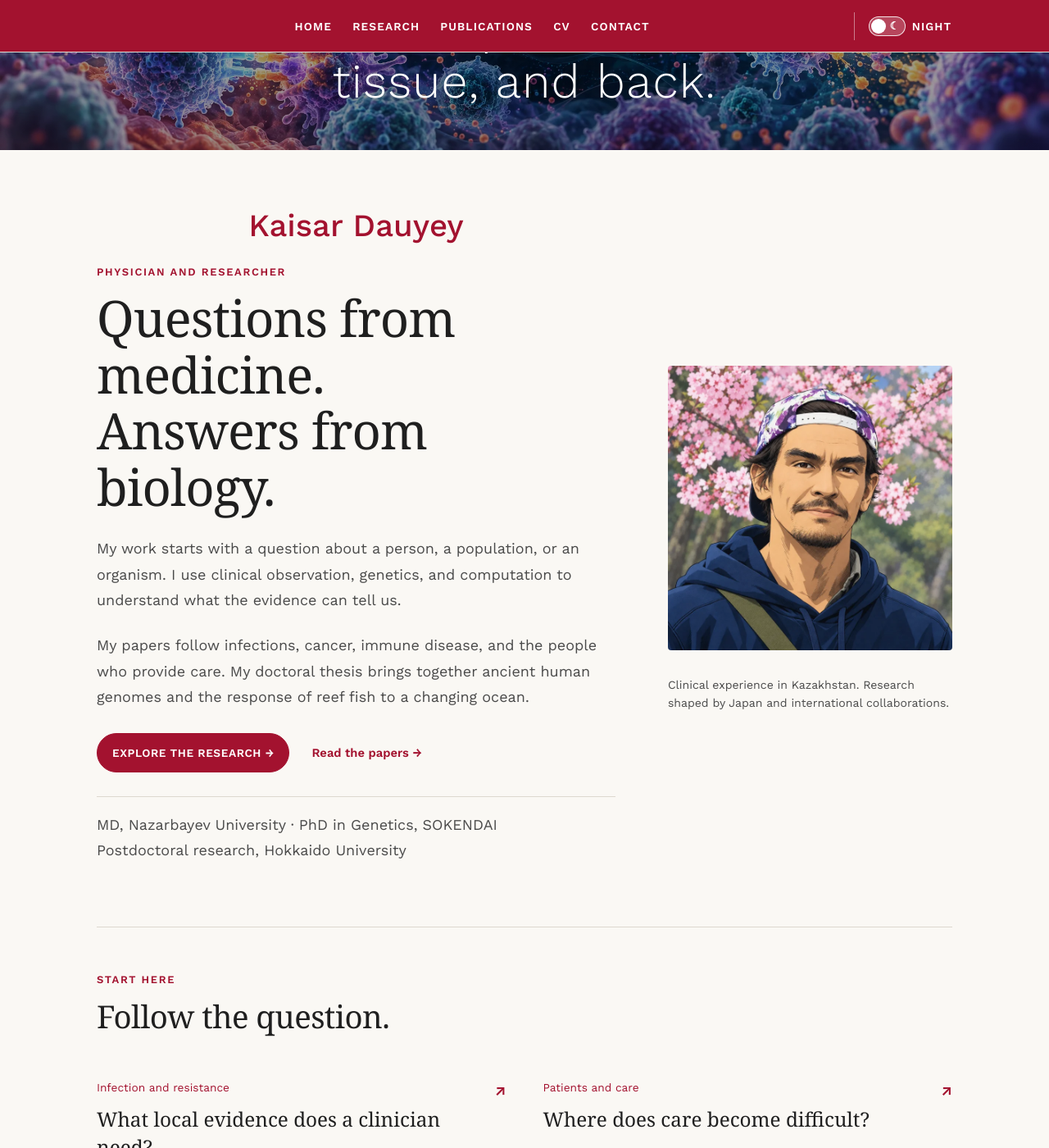
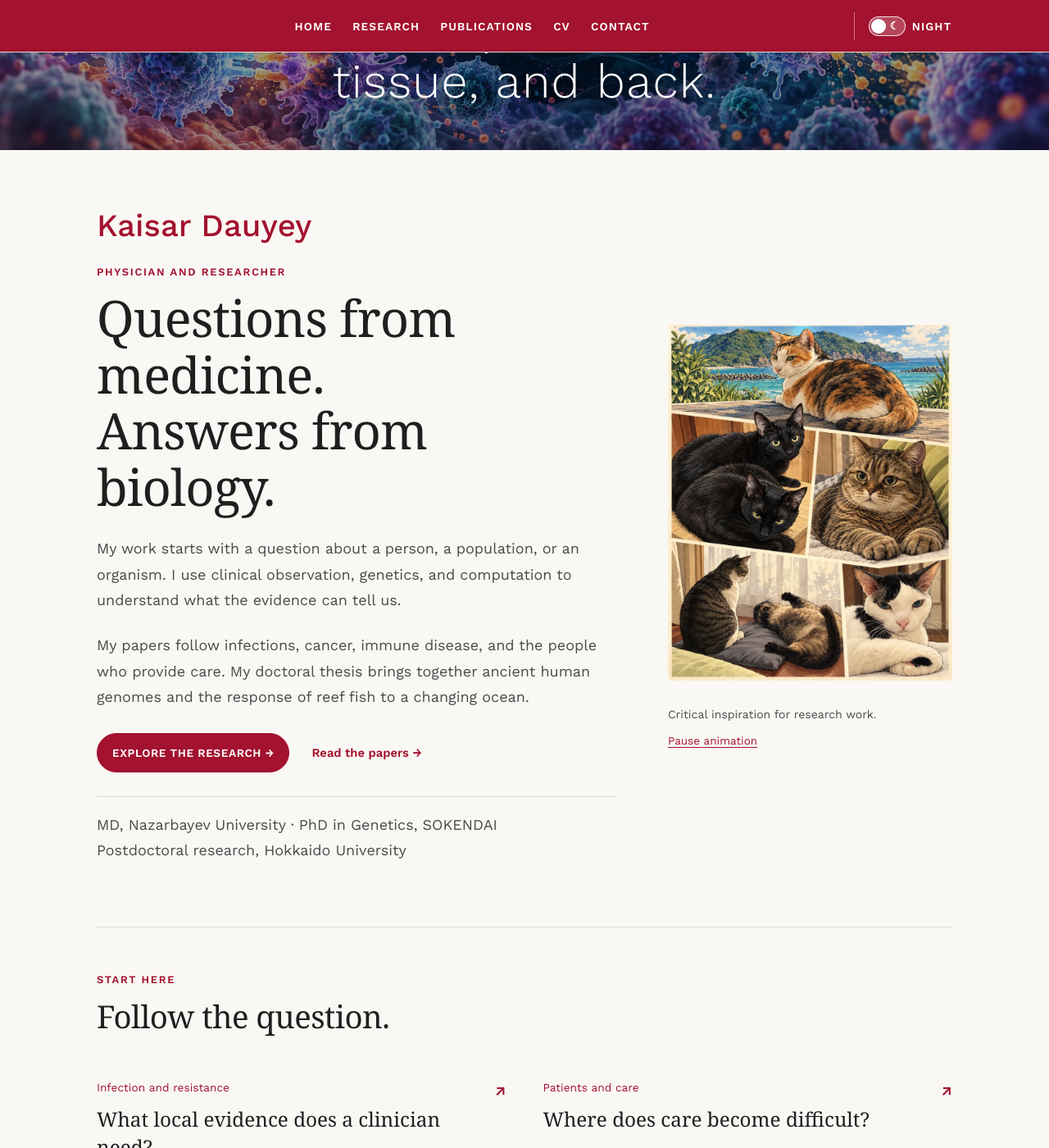
Before and after one commit to Kays3/Kays3.github.io, a Jekyll site: the page built from _pages/about.md, in a window 1280 px wide and 1400 px high, scrolled down 302 px. Shown: the whole window at 82% size. Built offline with Jekyll 4.4.1, drawn with Linux system fonts in a browser that asks for light colours; a style sheet for code colours, icons or effects is not loaded.

Commit message:
Integrate animated research inspiration cat collage into About

```diff
--- a/_pages/about.md
+++ b/_pages/about.md
@@ -17,7 +17,7 @@
 <div class="reading-home">
   <section class="reading-intro" aria-labelledby="home-title">
     <div>
-      <div class="about-profile"><button class="about-name" type="button" aria-label="Show or hide portrait of Kaisar Dauyey" aria-expanded="false" aria-controls="about-portrait">Kaisar Dauyey</button><div class="about-portrait-slot"><img id="about-portrait" class="about-portrait" src="{{ site.baseurl }}/images/kaisar-golden-kamui-inspired.webp" alt="Anime-style portrait of Kaisar Dauyey beneath cherry blossoms" width="192" height="192" decoding="async"></div></div>
+      <div class="about-profile"><span class="about-name">Kaisar Dauyey</span></div>
       <p class="eyebrow">Physician and researcher</p>
       <h2 id="home-title">Questions from medicine.<br>Answers from biology.</h2>
       <p class="reading-lead">My work starts with a question about a person, a population, or an organism. I use clinical observation, genetics, and computation to understand what the evidence can tell us.</p>
@@ -25,7 +25,18 @@
       <div class="reading-actions"><a class="about-button about-button--primary" href="/research/">Explore the research →</a><a class="text-link" href="/publications/">Read the papers →</a></div>
       <p class="reading-caption">MD, Nazarbayev University · PhD in Genetics, SOKENDAI<br>Postdoctoral research, Hokkaido University</p>
     </div>
-    <figure class="reading-portrait"><img src="/images/kaisar-golden-kamui-inspired.webp" alt="Kaisar Dauyey" width="860" height="900" fetchpriority="high"><figcaption>Clinical experience in Kazakhstan. Research shaped by Japan and international collaborations.</figcaption></figure>
+    <figure class="reading-portrait reading-cats">
+      <div class="cat-animation">
+        <img src="{{ site.baseurl }}/images/about-cats-golden-kamui.webp" alt="Golden Kamui-inspired collage of black cats, tabbies, a black-and-white cat, and a calico by the Okinawa sea" width="896" height="1120" fetchpriority="high">
+        {% for cat in (1..5) %}
+        <img class="cat-blink cat-blink--{{ cat }}" src="{{ site.baseurl }}/images/about-cats-blink.webp" alt="" aria-hidden="true" width="896" height="1120" decoding="async">
+        {% endfor %}
+      </div>
+      <figcaption>
+        <span>Critical inspiration for research work.</span>
+        <button class="cat-animation-toggle" type="button" aria-pressed="false" hidden>Pause animation</button>
+      </figcaption>
+    </figure>
   </section>
 
   <section class="reading-section" aria-labelledby="work-title">
--- a/assets/css/main.scss
+++ b/assets/css/main.scss
@@ -604,14 +604,7 @@
 /* Permanent CV portrait, with no hover interaction. */
 .cv-intro { display: flex; align-items: center; justify-content: space-between; gap: 1rem; margin-bottom: 2rem; }
 .cv-intro > p { margin: 0; }
-.cv-photo { order: 2; flex: 0 0 auto; display: block; width: 192px; height: 192px; object-fit: cover; border-radius: 50%; border: 2px solid var(--kd-line); box-shadow: var(--kd-glow); animation: portrait-float 5s ease-in-out infinite; }
-@keyframes portrait-float {
-  0%, 100% { transform: translateY(0) rotate(-1deg); }
-  50% { transform: translateY(-6px) rotate(1deg); }
-}
-@media (prefers-reduced-motion: reduce) {
-  .cv-photo { animation: none; }
-}
+.cv-photo { order: 2; flex: 0 0 auto; display: block; width: 192px; height: 192px; object-fit: cover; border-radius: 50%; border: 2px solid var(--kd-line); box-shadow: var(--kd-glow); }
 .about-profile { margin-bottom: 1rem; text-align: center; }
 .about-name { color: var(--kd-ocean); font-size: clamp(1.6rem, 3vw, 2.2rem); font-weight: 500; }
 
@@ -632,6 +625,23 @@
 .reading-intro .reading-lead { color: var(--kd-ink); font-size: 1.2rem !important; }
 .reading-portrait { margin: 0; }
 .reading-portrait img { width: 100%; max-height: 28rem; object-fit: cover; border-radius: 4px; }
+.reading-cats img { display: block; height: auto; max-height: none; object-fit: contain; }
+.reading-intro .about-profile { text-align: left; }
+.reading-cats figcaption { display: flex; flex-wrap: wrap; align-items: baseline; justify-content: space-between; gap: 0.35rem 0.75rem; }
+.cat-animation { position: relative; }
+.reading-cats .cat-blink { position: absolute; inset: 0; width: 100%; opacity: 0; pointer-events: none; animation: cat-blink 6s step-end infinite; }
+.cat-blink--1 { clip-path: ellipse(6.5% 3.5% at 41% 10%); animation-delay: -1s !important; }
+.cat-blink--2 { clip-path: ellipse(6% 3.5% at 41.5% 33.5%); animation-delay: -3.2s !important; }
+.cat-blink--3 { clip-path: ellipse(7% 3.5% at 37.5% 54%); animation-delay: -4.8s !important; }
+.cat-blink--4 { clip-path: ellipse(9% 4% at 78% 43%); animation-delay: -2.4s !important; }
+.cat-blink--5 { clip-path: ellipse(11% 4% at 82% 78%); animation-delay: -5.5s !important; }
+@keyframes cat-blink { 0%, 94%, 98%, 100% { opacity: 0; } 95%, 97% { opacity: 1; } }
+.reading-cats.is-paused .cat-blink { animation: none; opacity: 0; }
+.cat-animation-toggle { padding: 0.25rem 0; background: transparent; color: var(--kd-ocean); border: 0; font: inherit; font-size: 0.75rem; text-decoration: underline; text-underline-offset: 0.2em; cursor: pointer; }
+@media (prefers-reduced-motion: reduce) {
+  .reading-cats .cat-blink { animation: none; display: none; }
+  .cat-animation-toggle { display: none; }
+}
 .reading-portrait figcaption, .reading-current figcaption { color: var(--kd-muted); font-size: 0.78rem; line-height: 1.6; margin-top: 0.7rem; }
 .reading-actions { display: flex; flex-wrap: wrap; align-items: center; gap: 1.5rem; margin: 1.6rem 0; }
 .reading-intro .reading-caption { font-size: 0.82rem !important; border-top: 1px solid var(--kd-line); padding-top: 1rem; }
@@ -661,20 +671,11 @@
 @media screen and (max-width: 46em) {
   .reading-intro, .reading-current, .reading-paths, .reading-study { grid-template-columns: 1fr; gap: 1.5rem; }
   .reading-portrait { max-width: 22rem; }
+  .reading-cats { width: 100%; margin-inline: auto; }
   .reading-study img { height: 14rem; }
   .reading-heading, .reading-next { align-items: flex-start; flex-direction: column; gap: 0.7rem; }
   .reading-section { padding: 2rem 0; }
   .site-banner__inner { padding-top: 1.8rem; padding-bottom: 1.8rem; }
-}
-.about-profile { position: relative; }
-button.about-name { background: transparent; border: 0; cursor: pointer; font-family: inherit; margin: 0; padding: 0.35rem; }
-.about-portrait-slot { display: grid; grid-template-rows: 0fr; transition: grid-template-rows 220ms ease; }
-.about-portrait { width: 192px; height: 192px; object-fit: cover; border-radius: 50%; border: 2px solid var(--kd-line); box-shadow: var(--kd-glow); position: absolute; right: 0; top: 0; opacity: 0; visibility: hidden; pointer-events: none; transition: opacity 220ms ease; }
-.about-profile.is-portrait-visible .about-portrait { opacity: 1; visibility: visible; }
-.about-profile.is-portrait-visible .about-portrait-slot { grid-template-rows: 1fr; min-height: 192px; }
-@media screen and (max-width: 46em) {
-  .about-portrait { right: 0; top: 3.5rem; }
-  .about-profile.is-portrait-visible .about-portrait-slot { min-height: 208px; }
 }
 .about-visual .section-heading { text-align: center; }
 @media screen and (max-width: 36em) {
```
Also changed, not shown: assets/js/_main.js (+5 -21 lines), docs/about-cats-artwork.md (added, +13 -0 lines), assets/js/main.min.js, images/about-cats-blink.webp (added), images/about-cats-golden-kamui.webp (added).
